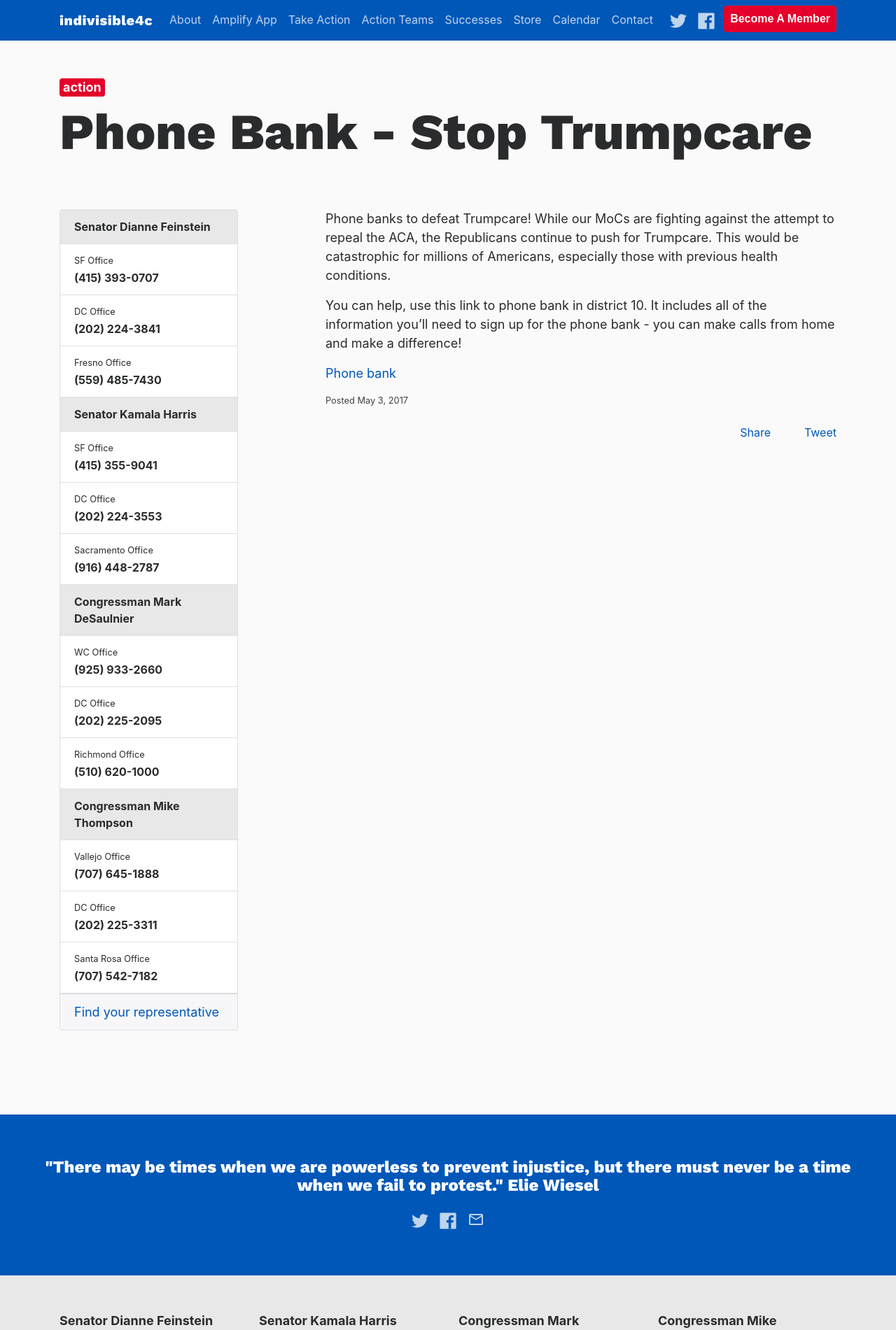
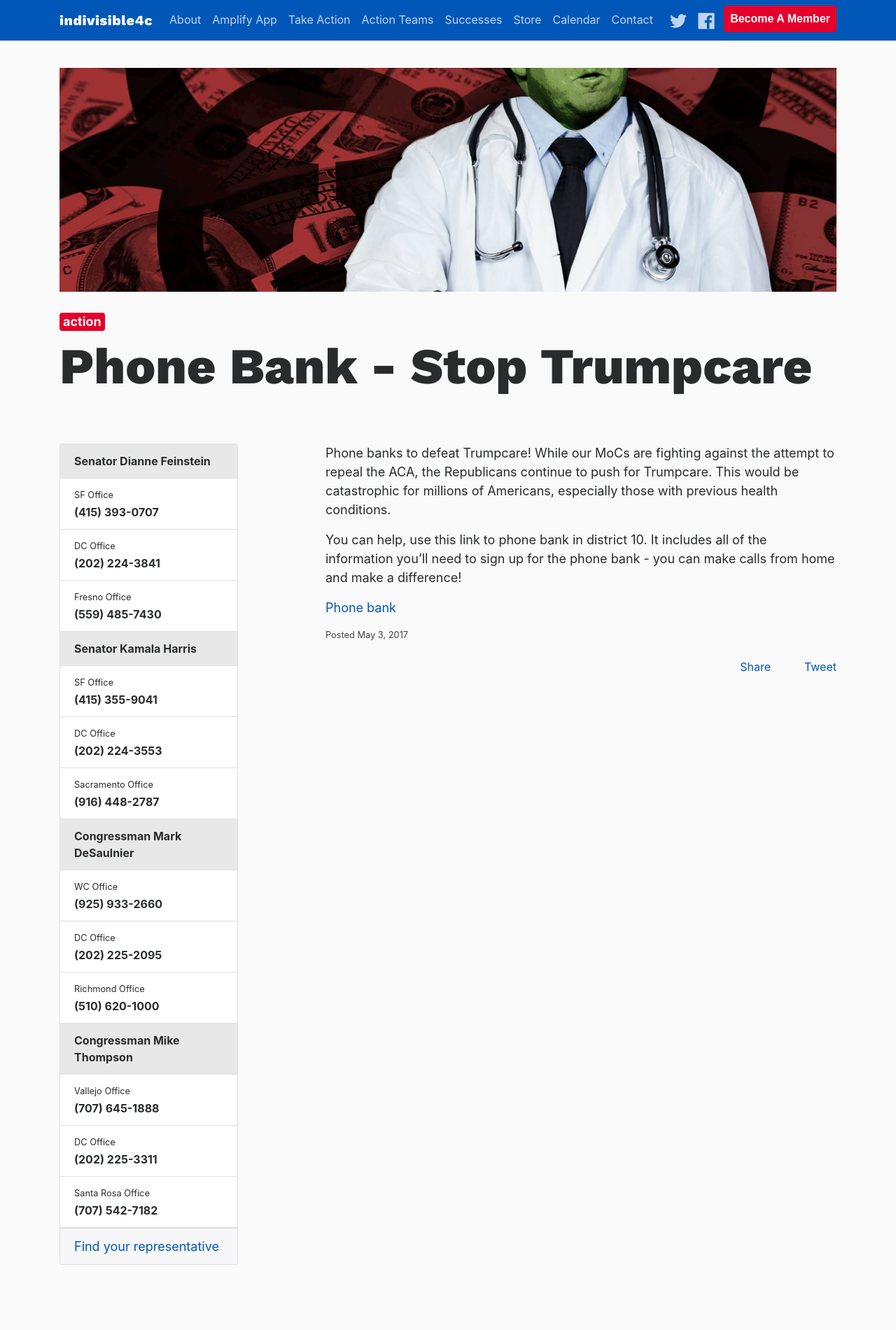
Before and after one commit to IndivisibleTemplate/BasicTemplate, a Jekyll site: the page built from _posts/2017-05-03-phone-bank-stop-trumpcare.markdown, in a window 1280 px wide. Shown: the top 1901 px of the page at 70% size. Built offline with Jekyll 4.4.1, drawn with Linux system fonts in a browser that asks for light colours; nearby versions of some CDN libraries; comment, search, counter and statistics services are not loaded.

Commit message:
Updated Phone Bank Stop Trumpcare

```diff
--- a/_posts/2017-05-03-phone-bank-stop-trumpcare.markdown
+++ b/_posts/2017-05-03-phone-bank-stop-trumpcare.markdown
@@ -6,6 +6,7 @@ categories:
 tags:
 - action
 is featured: true
+main-image: "/uploads/170404-Swin-Zombie-trumpcare-bill-tease_d7buzo.jpg"
 ---
 
 Phone banks to defeat Trumpcare!
```
